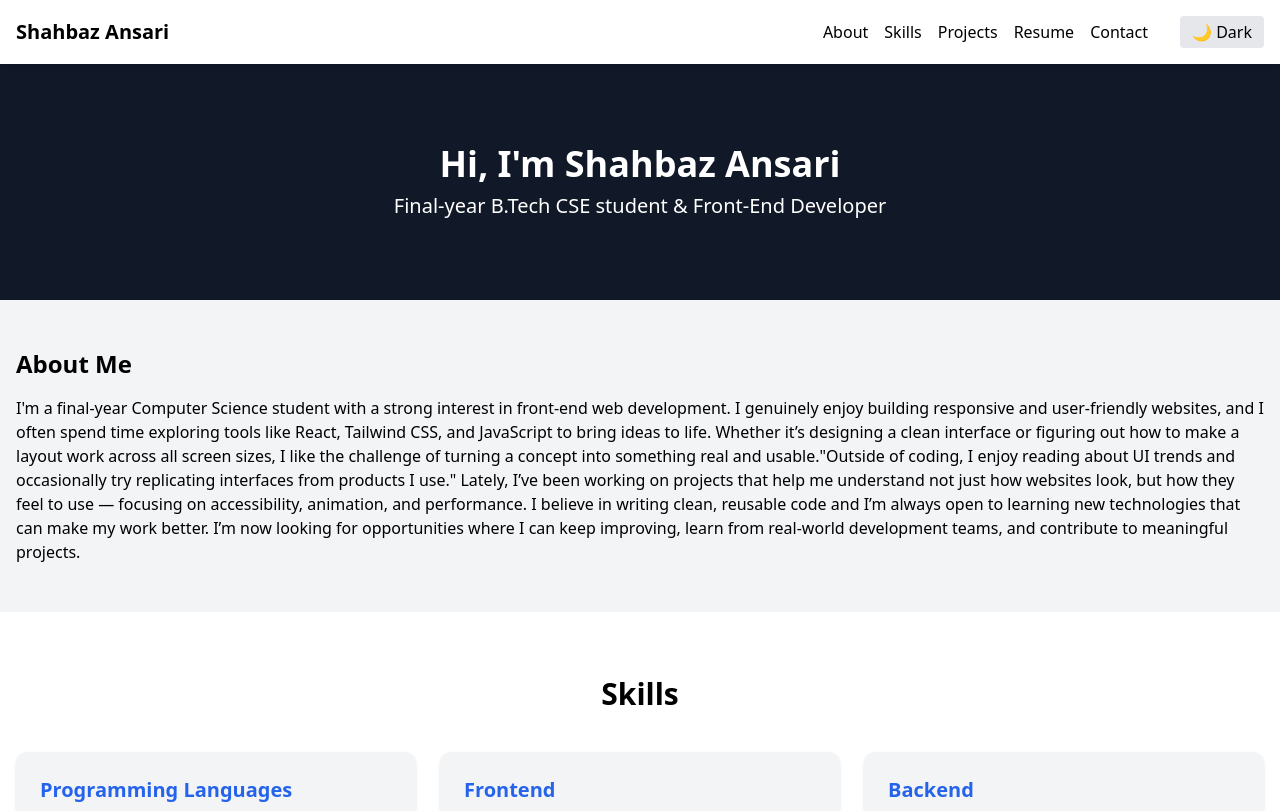
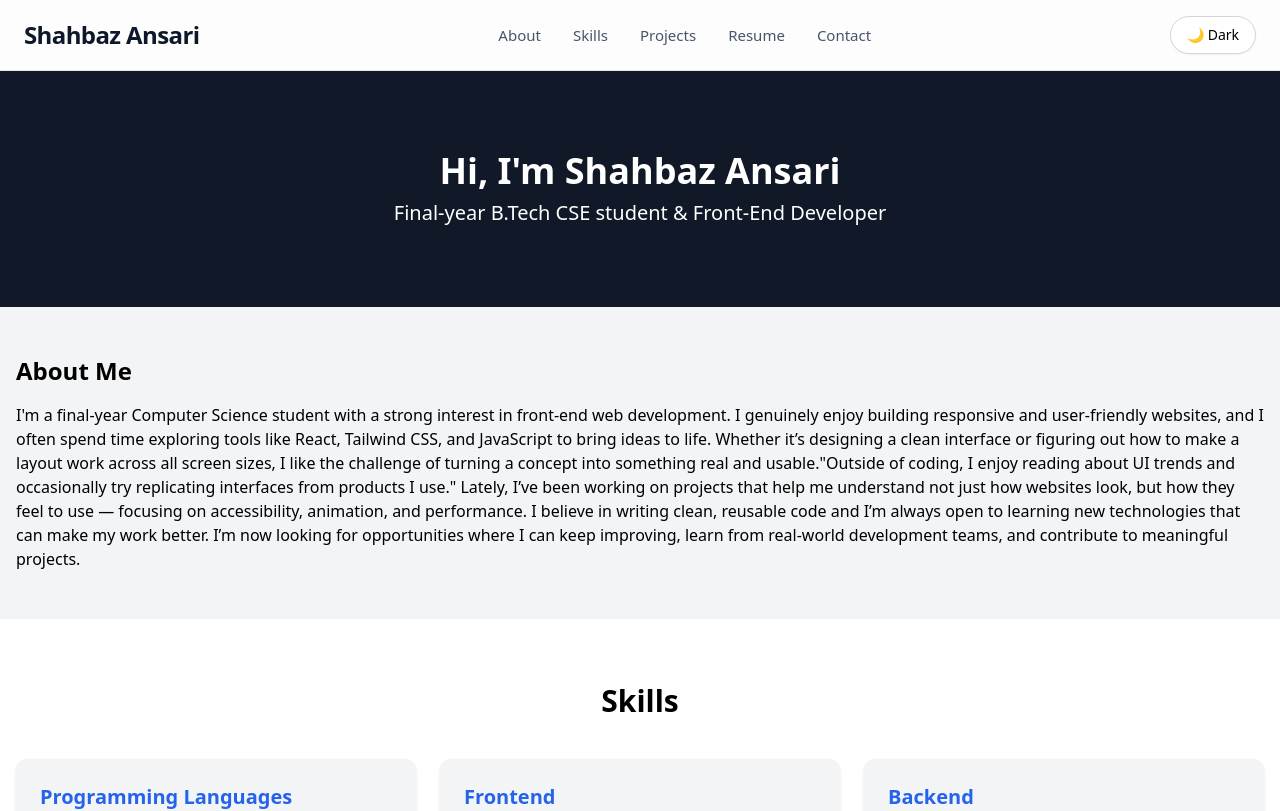
Before and after one commit to Shahbaz9832/My-Portfolio, a React (Vite) app: page / in a window 1280 px wide. Shown: the top 811 px of the page. Built offline with nearby package versions, Linux system fonts and the light colour scheme.

Commit message:
Update Header.jsx

```diff
--- a/src/components/Header.jsx
+++ b/src/components/Header.jsx
@@ -1,21 +1,60 @@
 const Header = ({ toggleDarkMode, darkMode }) => {
   return (
-    <header className="bg-white dark:bg-gray-800 shadow-md p-4 sticky top-0 z-10">
-      <div className="container mx-auto flex justify-between items-center">
-        <h1 className="text-xl font-bold">Shahbaz Ansari</h1>
-        <nav className="flex gap-4 items-center">
-          <a href="#about" className="hover:underline">About</a>
-          <a href="#skills" className="hover:underline">Skills</a>
-          <a href="#projects" className="hover:underline">Projects</a>
-          <a href="#resume" className="hover:underline">Resume</a>
-          <a href="#contact" className="hover:underline">Contact</a>
-          <button
-            onClick={toggleDarkMode}
-            className="ml-4 px-3 py-1 bg-gray-200 dark:bg-gray-700 rounded"
+    <header className="sticky top-0 z-50 backdrop-blur-lg bg-white/80 dark:bg-slate-900/80 border-b border-gray-200 dark:border-slate-700 transition-all duration-300">
+      <div className="container mx-auto px-6 py-4 flex items-center justify-between">
+        {/* Logo */}
+        <a
+          href="#hero"
+          className="text-2xl font-bold tracking-tight text-slate-900 dark:text-white hover:text-blue-600 transition"
+        >
+          Shahbaz Ansari
+        </a>
+
+        {/* Navigation */}
+        <nav className="hidden md:flex items-center gap-8 text-[15px] font-medium">
+          <a
+            href="#about"
+            className="text-slate-600 dark:text-slate-300 hover:text-blue-600 transition-colors"
           >
-            {darkMode ? "☀️ Light" : "🌙 Dark"}
-          </button>
+            About
+          </a>
+
+          <a
+            href="#skills"
+            className="text-slate-600 dark:text-slate-300 hover:text-blue-600 transition-colors"
+          >
+            Skills
+          </a>
+
+          <a
+            href="#projects"
+            className="text-slate-600 dark:text-slate-300 hover:text-blue-600 transition-colors"
+          >
+            Projects
+          </a>
+
+          <a
+            href="#resume"
+            className="text-slate-600 dark:text-slate-300 hover:text-blue-600 transition-colors"
+          >
+            Resume
+          </a>
+
+          <a
+            href="#contact"
+            className="text-slate-600 dark:text-slate-300 hover:text-blue-600 transition-colors"
+          >
+            Contact
+          </a>
         </nav>
+
+        {/* Dark Mode Button */}
+        <button
+          onClick={toggleDarkMode}
+          className="rounded-full border border-gray-300 dark:border-slate-600 px-4 py-2 text-sm font-medium bg-white dark:bg-slate-800 hover:bg-blue-600 hover:text-white transition-all duration-300 shadow-sm"
+        >
+          {darkMode ? "☀️ Light" : "🌙 Dark"}
+        </button>
       </div>
     </header>
   );
```
